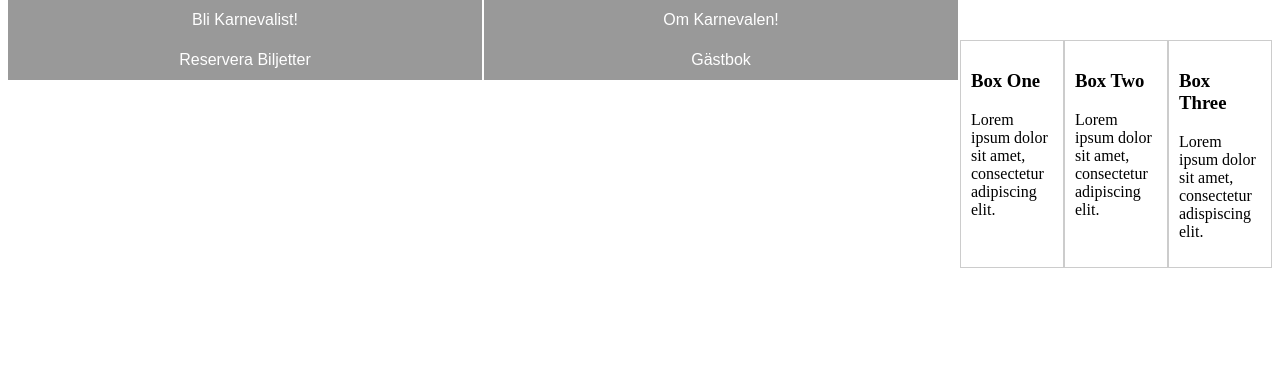
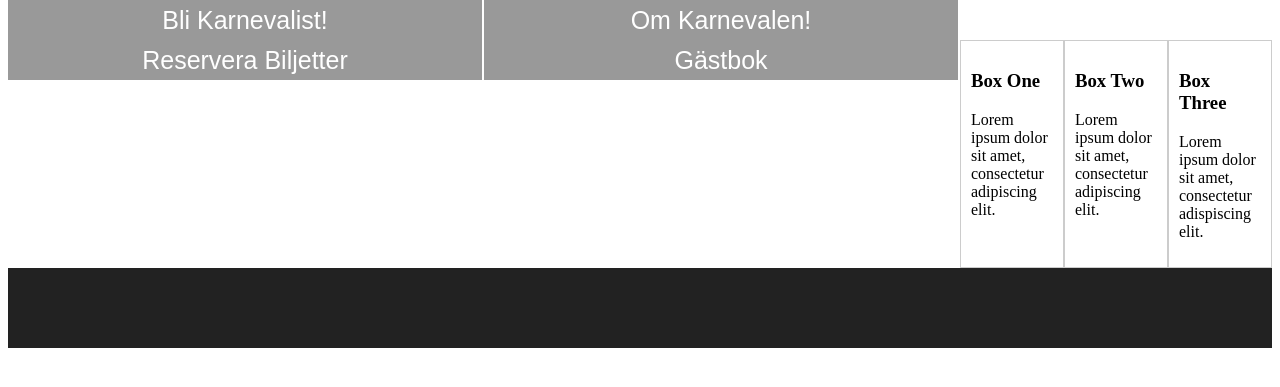
Before and after one commit to Vattenkruka/wuKarnevalen, a PHP site: page / in a window 1280 px wide. Shown: the part 198-585 px from the top of the page. Run offline with PHP 8.4, Linux system fonts and the light colour scheme.

Commit message:
forSimon

```diff
--- a/css/style.css
+++ b/css/style.css
@@ -10,13 +10,13 @@ body{
 
 }
 
-ul {
+header ul {
 	margin: 0px;
 	padding: 0px;
 	list-style:none;
 }
 
-ul li {
+header ul li {
 	font-family: Benguiat-BoldCondensed, Arial, Helvetica;
 	float: left;
 	width:474px;
@@ -30,21 +30,22 @@ ul li {
 
 }
 
-ul li a{
+header ul li a{
 	text-decoration: none;
 	color: white;
 	display: block;
+	font-size:25px;
 }
 
-ul li a:hover{
+header ul li a:hover{
 	color:red;
 }
 
-ul li ul li{
+header ul li ul li{
 	display: none;
 }
 
-ul li:hover ul li{
+header ul li:hover ul li{
 	display:block;
 }
 #main-header{
@@ -55,7 +56,7 @@ ul li:hover ul li{
 
 }
 
-.img-logga{
+header .img-logga{
 	background-image: url(../images/LundaKarnevalen2022Logga.png);
 	width:127px;
 	height:141px;
@@ -96,3 +97,12 @@ ul li:hover ul li{
 	width:100%;
 	height:40px;
 }
+/*-----------------FOOTER------------*/
+
+
+.footer {
+	width:calc(100% - 80px);
+	background-color: #222;
+	padding: 40px 40px;
+
+}
--- a/index.html
+++ b/index.html
@@ -3,6 +3,7 @@
 <html>
 	<head>
 		<meta charset="utf-8">
+		<meta name="viewport" content="width=device-width, initial-scale=1.0">
 		<title>LundaKarnevalen 2022</title>
 		<link rel="stylesheet" type="text/css" href="css/style.css">
 	</head>
@@ -10,37 +11,38 @@
 		<header id="main-header">
 			<div class="container">
 				<h1> LundaKarnevalen </h1>
+				<a href="index.html">
 				<div class="img-logga">  </div>
 			</div>
-	</header>
-
 				<nav id="navbar">
 					<ul>
-			<li><a href="#bliKarnevalist"> Bli Karnevalist!</a>
+						<li><a href="bliKarnevalist.html"> Bli Karnevalist!</a>
 						<ul>
-					<li><a href="#ansök"> Ansök</a></li>
-					<li><a href="#sektioner"> Sektioner</a></li>
+							<li><a href="ansök.html"> Ansök</a></li>
+							<li><a href="sektioner.html"> Sektioner</a></li>
 						<ul>
-							<li><a href="#administerIT"> AdministerIT</a></li>
-							<li><a href="#biljonsen"> Biljonsen</a></li>
-							<li><a href="blädderiet"> Blädderiet</a></li>
-							<li><a href="dansen"> Dansen</a></li>
+							<li><a href="administerIT.html"> AdministerIT</a></li>
+							<li><a href="biljonsen.html"> Biljonsen</a></li>
+							<li><a href="blädderiet.html"> Blädderiet</a></li>
+							<li><a href="dansen.html"> Dansen</a></li>
 						</ul>
 					</ul>
 				</li>
-			<li><a href="omKarnevalen"> Om Karnevalen!</a>
+			<li><a href="omKarnevalen.html"> Om Karnevalen!</a>
 				<ul>
-					<li><a href="nöjen"> Nöjen</a></li>
-					<li><a href="artister"> Artister</a></li>
-					<li><a href="tåget"> Tåget</a></li>
-					<li><a href="faq" > FAQ</a></li>
-					<li><a href="hittaHit"> Hitta hit</a></li>
+					<li><a href="nöjen.html"> Nöjen</a></li>
+					<li><a href="artister.html"> Artister</a></li>
+					<li><a href="tåget.html"> Tåget</a></li>
+					<li><a href="faq.html" > FAQ</a></li>
+					<li><a href="hittaHit.html"> Hitta hit</a></li>
 				</ul>
 				</li>
-			<li><a href="reserveraBiljetter"> Reservera Biljetter</a></li>
-			<li><a href="gästbok"> Gästbok</a></li>
+			<li><a href="reserveraBiljetter.html"> Reservera Biljetter</a></li>
+			<li><a href="gästbok.html"> Gästbok</a></li>
 		</ul>
 	</nav>
+	</header>
+	<main>
 	<div class="gap-40"></div>
 
 	<div class="container-2">
@@ -57,5 +59,10 @@
 			<p>Lorem ipsum dolor sit amet, consectetur adispiscing elit.</p>
 		</div>
 	</div>
+	</main>
+	<footer>
+	<div class="footer">
+		</div>
+	</footer>
 	</body>
 </html>
```
Lines whose indentation alone changed are shown as unchanged.
